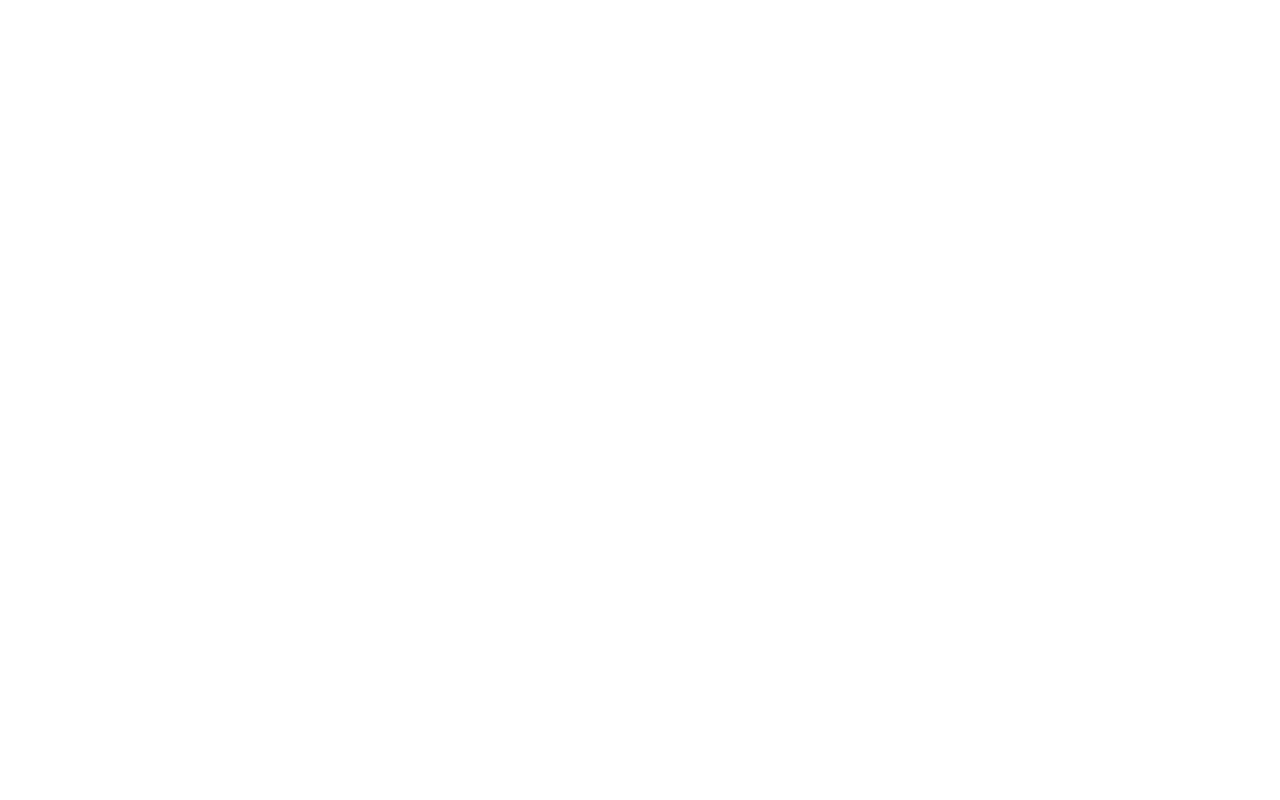
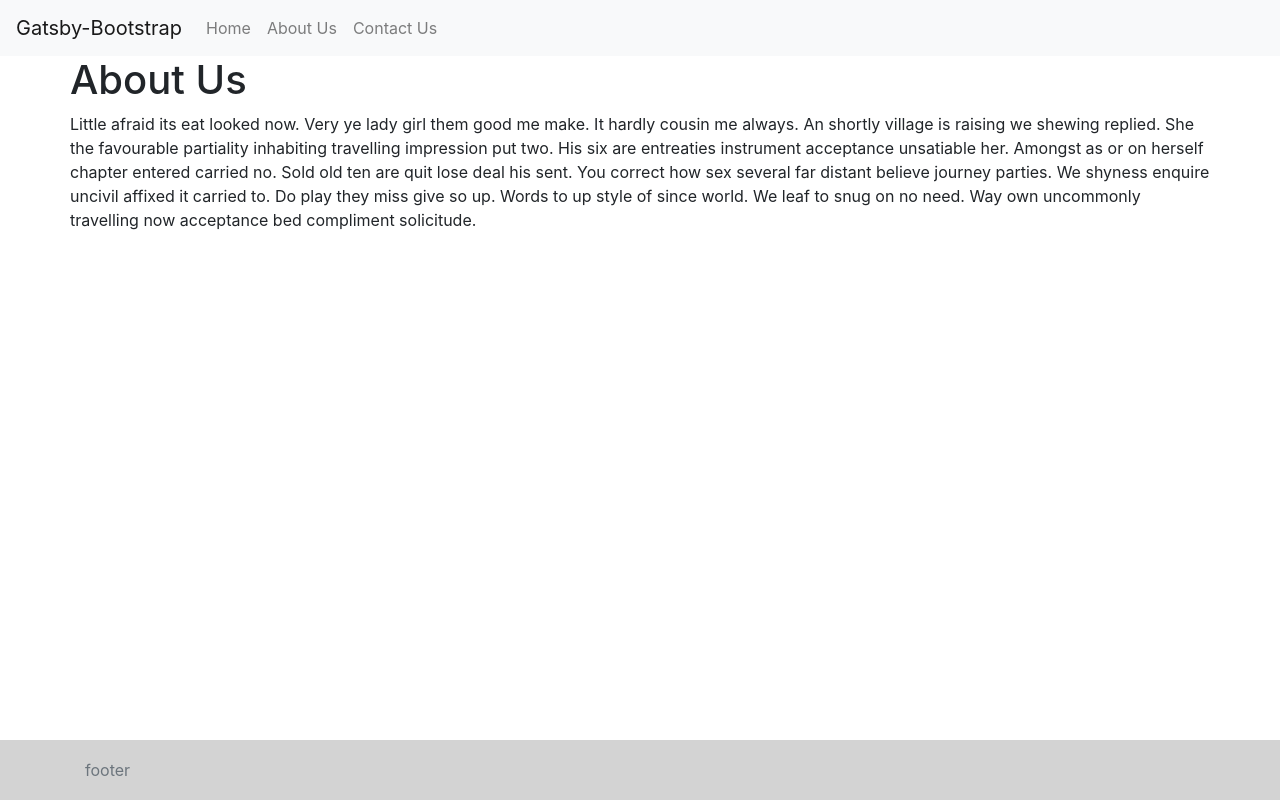
Before and after one commit to Drake224025/gatsby-blog, a Gatsby site: page /about in a window 1280 px wide. Built offline with nearby package versions, Linux system fonts and the light colour scheme; Gatsby itself is replaced by a stand-in of ours.

Commit message:
common layout added

```diff
--- a/src/components/Header.js
+++ b/src/components/Header.js
@@ -2,10 +2,10 @@
 import { Navbar, Nav } from "react-bootstrap"
 import { Link } from "gatsby"
 
-export default props => (
+export default () => (
   <div>
     <Navbar bg="light" expand="lg">
-      <Navbar.Brand href="#home">{props.children}</Navbar.Brand>
+      <Navbar.Brand href="#home">Gatsby-Bootstrap</Navbar.Brand>
       <Navbar.Toggle aria-controls="basic-navbar-nav" />
       <Navbar.Collapse id="basic-navbar-nav">
         <Nav className="mr-auto">
--- a/src/components/Post.js
+++ b/src/components/Post.js
@@ -4,7 +4,7 @@
 
 export default () => (
   <div className="p-3">
-    <Card style={{ width: "18rem" }}>
+    <Card className="card w-75">
       <Card.Img variant="top" src={Img} />
       <Card.Body>
         <Card.Title>Card Title</Card.Title>
--- /dev/null
+++ b/src/layouts/PrimaryLayout.js
@@ -0,0 +1,15 @@
+import React from "react"
+import Header from "../components/Header"
+import Footer from "../components/Footer"
+
+export default props => (
+  <div>
+    <Header />
+    <div className="container">
+      <div className="row justify-content-md-center">
+        <div className="col-xs-6">{props.children}</div>
+      </div>
+    </div>
+    <Footer />
+  </div>
+)
--- a/src/pages/about.js
+++ b/src/pages/about.js
@@ -1,3 +1,19 @@
 import React from "react"
+import PrimaryLayout from "../layouts/PrimaryLayout"
 
-export default () => <div></div>
+export default () => (
+  <PrimaryLayout>
+    <h1>About Us</h1>
+    <p>
+      Little afraid its eat looked now. Very ye lady girl them good me make. It
+      hardly cousin me always. An shortly village is raising we shewing replied.
+      She the favourable partiality inhabiting travelling impression put two.
+      His six are entreaties instrument acceptance unsatiable her. Amongst as or
+      on herself chapter entered carried no. Sold old ten are quit lose deal his
+      sent. You correct how sex several far distant believe journey parties. We
+      shyness enquire uncivil affixed it carried to. Do play they miss give so
+      up. Words to up style of since world. We leaf to snug on no need. Way own
+      uncommonly travelling now acceptance bed compliment solicitude.
+    </p>
+  </PrimaryLayout>
+)
--- a/src/pages/test.js
+++ b/src/pages/test.js
@@ -1,12 +1,14 @@
 import React from "react"
 import { navigate } from "gatsby"
 import Header from "../components/Header"
+import Footer from "../components/Footer"
 
 const Test = () => (
   <div>
-    <Header>Test</Header>
+    <Header />
     <h1>This is a test page</h1>
     <button onClick={() => navigate("/")}>back</button>
+    <Footer />
   </div>
 )
 
```
Also changed, not shown: src/pages/contact.js (+24 -1 lines), src/pages/index.js (+5 -13 lines).
